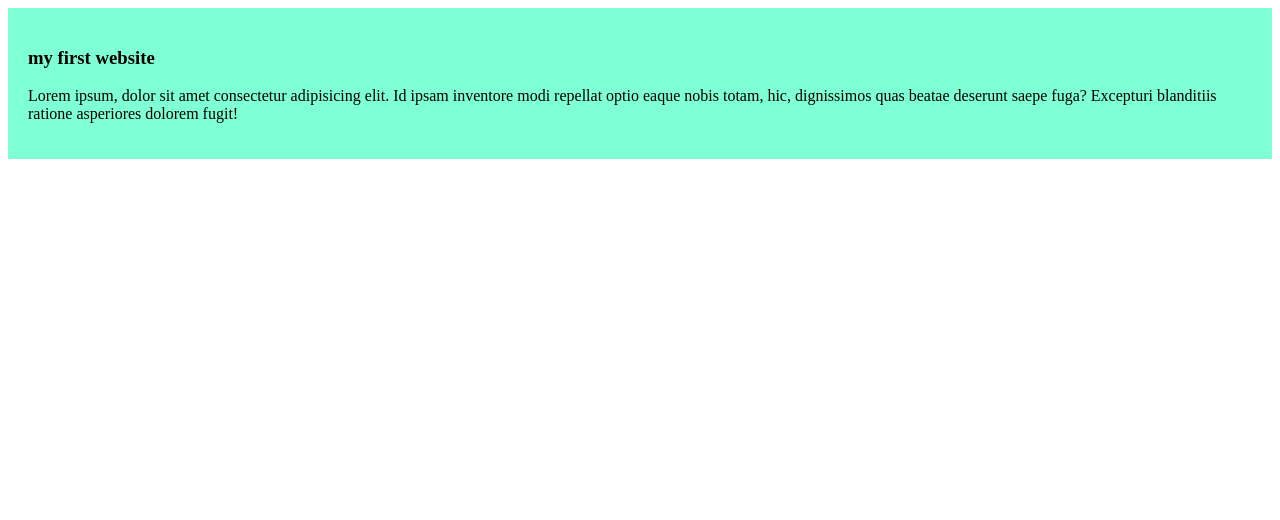
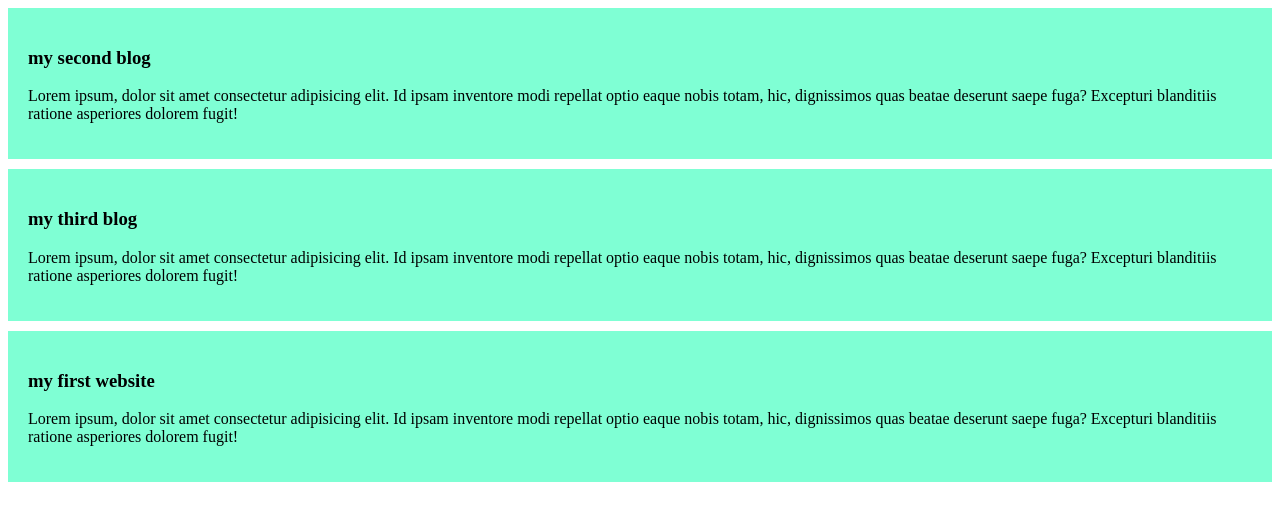
Before and after one commit to SRBappy61/practice-simple-website, a plain HTML site: page index3.html in a window 1280 px wide. Drawn offline with Linux system fonts and the light colour scheme.

Commit message:
my second and third blog

```diff
--- a/index3.html
+++ b/index3.html
@@ -8,6 +8,14 @@
 </head>
 <body>
     <div>
+        <h3>my second blog</h3>
+        <p>Lorem ipsum, dolor sit amet consectetur adipisicing elit. Id ipsam inventore modi repellat optio eaque nobis totam, hic, dignissimos quas beatae deserunt saepe fuga? Excepturi blanditiis ratione asperiores dolorem fugit!</p>
+    </div>
+    <div>
+        <h3>my third blog</h3>
+        <p>Lorem ipsum, dolor sit amet consectetur adipisicing elit. Id ipsam inventore modi repellat optio eaque nobis totam, hic, dignissimos quas beatae deserunt saepe fuga? Excepturi blanditiis ratione asperiores dolorem fugit!</p>
+    </div>
+    <div>
         <h3>my first website</h3>
         <p>Lorem ipsum, dolor sit amet consectetur adipisicing elit. Id ipsam inventore modi repellat optio eaque nobis totam, hic, dignissimos quas beatae deserunt saepe fuga? Excepturi blanditiis ratione asperiores dolorem fugit!</p>
     </div>
--- a/styles/blog.css
+++ b/styles/blog.css
@@ -1,4 +1,5 @@
 div{
     background-color: aquamarine;
     padding: 20px;
+    margin-bottom: 10px;
 }
```
